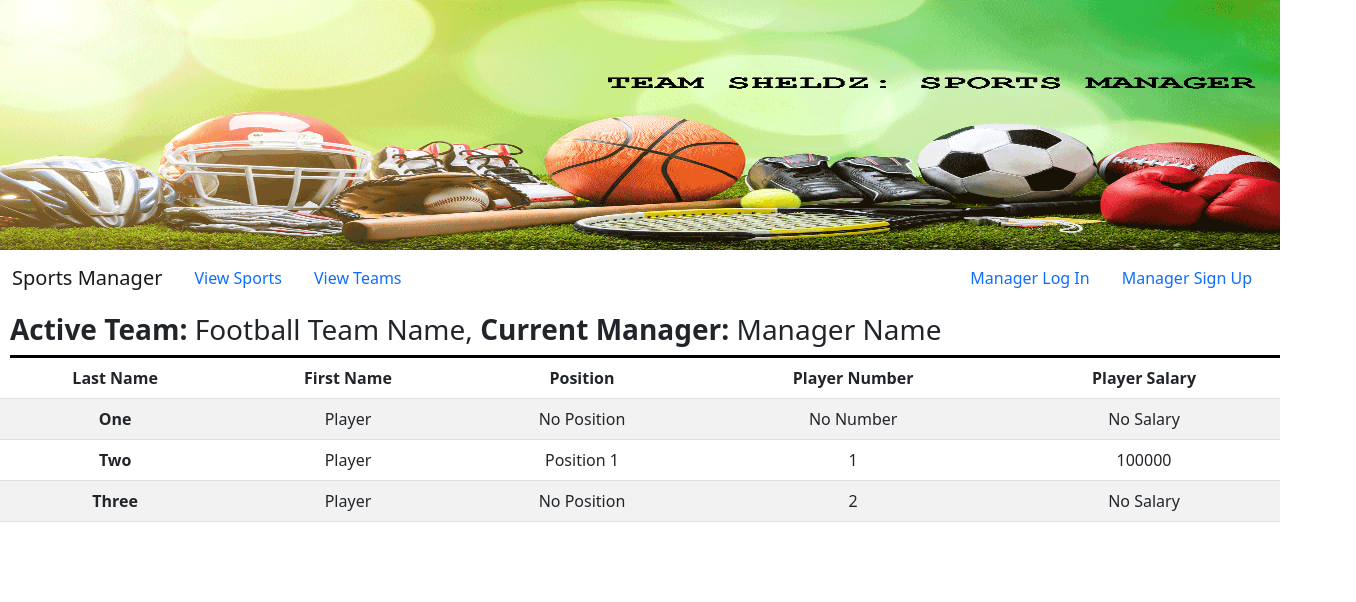
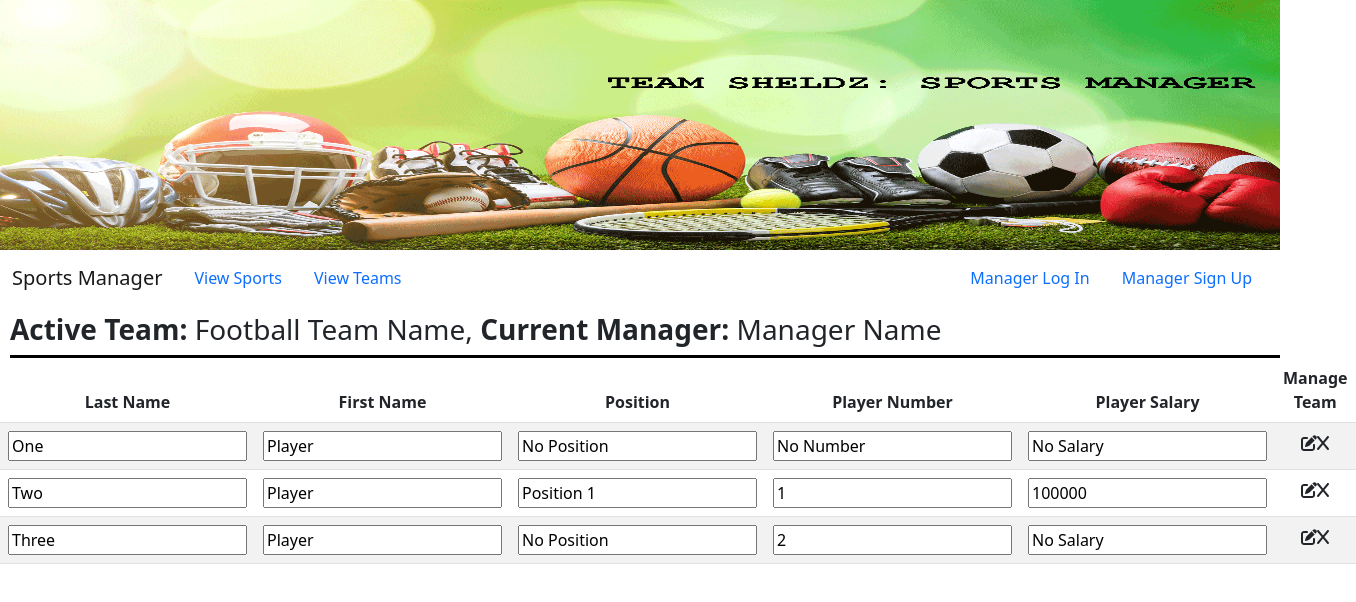
Before and after one commit to UMGC-SHELDZ/sports-manager, a React (Create React App) app: page / in a window 1280 px wide. Both pictures are taken after a click on the link "View Teams". Shown: the top 602 px of the page, 1356 px wide, since content can reach past the window. Built offline with nearby package versions, Linux system fonts and the light colour scheme.

Commit message:
(SM-23) Added forms for each row and state management to unlock rows. (#25)

```diff
--- a/package.json
+++ b/package.json
@@ -3,6 +3,9 @@
   "version": "0.1.0",
   "private": true,
   "dependencies": {
+    "@fortawesome/fontawesome-svg-core": "^6.2.1",
+    "@fortawesome/free-solid-svg-icons": "^6.2.1",
+    "@fortawesome/react-fontawesome": "^0.2.0",
     "@testing-library/jest-dom": "^5.14.1",
     "@testing-library/react": "^13.0.0",
     "@testing-library/user-event": "^13.2.1",
--- a/src/components/App.tsx
+++ b/src/components/App.tsx
@@ -1,4 +1,5 @@
 import React, { useState } from 'react';
+import { Row } from 'reactstrap';
 
 // Constants
 import { CurrentViewOptions } from '../common/constants/constants';
@@ -15,8 +16,6 @@ import SportsTable from './DataTables/SportTable/SportTable';
 import TeamTable from './DataTables/TeamTable/TeamTable';
 import LoginForm from './LoginForm/LoginForm';
 import RegistrationForm from './RegistrationForm/RegistrationForm';
-import { Row } from 'reactstrap';
-
 
 const mockFootballTeamsData: Array<ITeam> = [
   {
--- a/src/components/DataTables/SportTable/SportTable.tsx
+++ b/src/components/DataTables/SportTable/SportTable.tsx
@@ -4,6 +4,9 @@ import { Row, Table } from 'reactstrap';
 
 // Interfaces
 import ITeam from '../../../common/interfaces/ITeam';
+
+// Custome Components
+import SportTableRow from './SportTableRow';
 
 // Hooks
 import { useAuthentication } from '../../../hooks/useAuthentication';
@@ -25,17 +28,7 @@ function SportsTable({ teams }: ISportsTableProps): ReactElement {
             <tbody>
                 {_.map(teams, (team: ITeam) => {
                     return (
-                        <tr key={team.id}>
-                            <th scope='row'>
-                                {team.teamName}
-                            </th>
-                            <td>
-                                {team.managerName}
-                            </td>
-                            <td>
-                                {team.numPlayers}
-                            </td>
-                        </tr>
+                        <SportTableRow team={team} />
                     )
                 })}
             </tbody>
@@ -63,6 +56,11 @@ function SportsTable({ teams }: ISportsTableProps): ReactElement {
                             <th>
                                 Number of Players on Roster
                             </th>
+                            {isAuthenticated &&
+                                <th>
+                                    Manage Team
+                                </th>
+                            }
                         </tr>
                     </thead>
                     <RenderTableBody />
--- /dev/null
+++ b/src/components/DataTables/SportTable/SportTableRow.tsx
@@ -0,0 +1,93 @@
+import React, { FormEvent, ReactElement, useState } from 'react';
+import { FontAwesomeIcon } from '@fortawesome/react-fontawesome'
+import { faBan, faFloppyDisk, faPenToSquare, faX } from '@fortawesome/free-solid-svg-icons'
+
+// Hooks
+import { useAuthentication } from '../../../hooks/useAuthentication';
+
+// Interfaces
+import ITeam from '../../../common/interfaces/ITeam';
+
+interface ITableRowProps {
+    team: ITeam;
+}
+
+function SportTableRow({ team }: ITableRowProps): ReactElement {
+    // Check authentication
+    const isAuthenticated: boolean = useAuthentication();
+
+    // State for Team variables
+    const [teamName, setTeamName] = useState<string>(team.teamName);
+
+    // Note that we should probably hold the manager ID in the team object, and query for the manager name using the ID
+    // It may be wise to have a manager object queried and set here, so we use the ID to send back on updates.
+    const [managerName, setManagerName] = useState<string>(team.managerName);
+
+    // Sets edit state
+    const [isReadOnly, setIsReadOnly] = useState<boolean>(true);
+
+    // Handlers for UI actions
+    /**
+     * Handler for changing the name of the team
+     * @param {FormEvent<HTMLInputElement>} e Changes to the input field.
+     */
+    const handleTeamNameChange = (e: FormEvent<HTMLInputElement>): void => {
+        setTeamName(e.currentTarget.value);
+    }
+
+    /**
+     * Handler for changing the name of the manager.
+     * @param {FormEvent<HTMLInputElement>} e Changes to the input field.
+     */
+    const handleManagerNameChange = (e: FormEvent<HTMLInputElement>): void => {
+        setManagerName(e.currentTarget.value);
+    }
+
+    // PLACEHOLDER FUNCTIONS
+    /**
+     * Handler to delete a team
+     */
+    const handleDeleteTeam = (): void => {
+        setIsReadOnly(true);
+        alert(`${teamName} would be deleted`);
+    }
+
+    /**
+     * Handler to save a team
+     */
+    const handleSaveTeam = (): void => {
+        setIsReadOnly(true);
+        alert(`${teamName} would be saved`);
+    }
+
+    return (
+        <tr key={team.id}>
+            <th scope='row'>
+                <input value={teamName} readOnly={isReadOnly} onChange={handleTeamNameChange} />
+            </th>
+            <td>
+            <input value={managerName} readOnly={isReadOnly} onChange={handleManagerNameChange} />
+            </td>
+            <td>
+                {/* Should be count of associated players from the DB */}
+                {team.numPlayers}
+            </td>
+            {isAuthenticated &&
+                <td>
+                    {!isReadOnly &&
+                        <FontAwesomeIcon icon={faBan} onClick={() => setIsReadOnly(true)}/>
+                    }
+                    {!isReadOnly &&
+                        <FontAwesomeIcon icon={faFloppyDisk} onClick={handleSaveTeam}/>
+                    }
+                    {isReadOnly &&
+                        <FontAwesomeIcon icon={faPenToSquare} onClick={() => setIsReadOnly(false)}/>
+                    }
+                    <FontAwesomeIcon icon={faX} onClick={handleDeleteTeam} />
+                </td>
+            }
+        </tr>
+    )
+};
+
+export default SportTableRow;
--- a/src/components/DataTables/TeamTable/TeamTable.tsx
+++ b/src/components/DataTables/TeamTable/TeamTable.tsx
@@ -7,6 +7,7 @@ import IPlayer from '../../../common/interfaces/IPlayer';
 
 // Hooks
 import { useAuthentication } from '../../../hooks/useAuthentication';
+import TeamTableRow from './TeamTableRow';
 
 interface ITeamTableProps {
     players: Array<IPlayer>;
@@ -25,23 +26,7 @@ function TeamTable({ players }: ITeamTableProps): ReactElement {
             <tbody>
                 {_.map(players, (player) => {
                     return (
-                        <tr key={player.id}>
-                            <th scope='row'>
-                                {player.lastName}
-                            </th>
-                            <td>
-                                {player.firstName}
-                            </td>
-                            <td>
-                                {!_.isNil(player.position) ? player.position : 'No Position'}
-                            </td>
-                            <td>
-                                {!_.isNil(player.playerNumber) ? player.playerNumber : 'No Number'}
-                            </td>
-                            <td>
-                                {!_.isNil(player.salary) ? player.salary : 'No Salary'}
-                            </td>
-                        </tr>
+                        <TeamTableRow player={player} />
                     )
                 })}
             </tbody>
@@ -74,6 +59,11 @@ function TeamTable({ players }: ITeamTableProps): ReactElement {
                             <th>
                                 Player Salary
                             </th>
+                            {isAuthenticated &&
+                                <th>
+                                    Manage Team
+                                </th>
+                            }
                         </tr>
                     </thead>
                     <RenderTableBody />
--- /dev/null
+++ b/src/components/DataTables/TeamTable/TeamTableRow.tsx
@@ -0,0 +1,123 @@
+import React, { FormEvent, ReactElement, useState } from 'react';
+import { FontAwesomeIcon } from '@fortawesome/react-fontawesome'
+import { faBan, faFloppyDisk, faPenToSquare, faX } from '@fortawesome/free-solid-svg-icons'
+
+// Hooks
+import { useAuthentication } from '../../../hooks/useAuthentication';
+
+// Interfaces
+import IPlayer from '../../../common/interfaces/IPlayer';
+import _ from 'lodash';
+
+interface ITeamTableRowProps {
+    player: IPlayer;
+}
+
+function TeamTableRow({ player }: ITeamTableRowProps): ReactElement {
+    // Check authentication
+    const isAuthenticated: boolean = useAuthentication();
+
+    // State for player variables
+    const [lastName, setLastName] = useState<string>(player.lastName);
+    const [firstName, setFirstName] = useState<string>(player.firstName);
+    const [position, setPosition] = useState<string | undefined>(player.position);
+    const [playerNumber, setPlayerNumber] = useState<number | undefined>(player.playerNumber);
+    const [salary, setSalary] = useState<number | undefined>(player.salary);
+
+    // Sets edit state
+    const [isReadOnly, setIsReadOnly] = useState<boolean>(true);
+
+    // Handlers for UI actions
+    /**
+     * Handler for changing the last name of a player
+     * @param {FormEvent<HTMLInputElement>} e Changes to the input field.
+     */
+    const handleLastNameChange = (e: FormEvent<HTMLInputElement>): void => {
+        setLastName(e.currentTarget.value);
+    };
+
+    /**
+     * Handler for changing the first name of a player
+     * @param {FormEvent<HTMLInputElement>} e Changes to the input field.
+     */
+    const handleFirstNameChange = (e: FormEvent<HTMLInputElement>): void => {
+        setFirstName(e.currentTarget.value);
+    };
+
+    /**
+     * Handler for changing the position of a player
+     * @param {FormEvent<HTMLInputElement>} e Changes to the input field.
+     */
+    const handlePositionChange = (e: FormEvent<HTMLInputElement>): void => {
+        setPosition(e.currentTarget.value);
+    };
+
+    /**
+     * Handler for changing the number of a player
+     * @param {FormEvent<HTMLInputElement>} e Changes to the input field.
+     */
+    const handlePlayerNumberChange = (e: FormEvent<HTMLInputElement>): void => {
+        setPlayerNumber(parseInt(e.currentTarget.value));
+    };
+
+    /**
+     * Handler for changing the salary of a player
+     * @param {FormEvent<HTMLInputElement>} e Changes to the input field.
+     */
+     const handleSalaryChange = (e: FormEvent<HTMLInputElement>): void => {
+        setSalary(parseInt(e.currentTarget.value));
+    };
+
+    // PLACEHOLDER FUNCTIONS
+    /**
+     * Handler to delete a player
+     */
+    const handleDeletePlayer = (): void => {
+        setIsReadOnly(true);
+        alert(`${firstName} ${lastName} would be deleted`);
+    }
+
+    /**
+     * Handler to save a player
+     */
+    const handleSavePlayer = (): void => {
+        setIsReadOnly(true);
+        alert(`${firstName} ${lastName} would be saved`);
+    }
+
+    return (
+        <tr key={player.id}>
+            <th scope='row'>
+                <input value={lastName} readOnly={isReadOnly} onChange={handleLastNameChange} />
+            </th>
+            <td>
+                <input value={firstName} readOnly={isReadOnly} onChange={handleFirstNameChange} />
+            </td>
+            <td>
+                <input value={!_.isNil(position) ? position : 'No Position'} readOnly={isReadOnly} onChange={handlePositionChange} />
+            </td>
+            <td>
+                <input value={!_.isNil(playerNumber) ? playerNumber : 'No Number'} readOnly={isReadOnly} onChange={handlePlayerNumberChange} />
+            </td>
+            <td>
+                <input value={!_.isNil(salary) ? salary : 'No Salary'} readOnly={isReadOnly} onChange={handleSalaryChange} />
+            </td>
+            {isAuthenticated &&
+                <td>
+                    {!isReadOnly &&
+                        <FontAwesomeIcon icon={faBan} onClick={() => setIsReadOnly(true)}/>
+                    }
+                    {!isReadOnly &&
+                        <FontAwesomeIcon icon={faFloppyDisk} onClick={handleSavePlayer}/>
+                    }
+                    {isReadOnly &&
+                        <FontAwesomeIcon icon={faPenToSquare} onClick={() => setIsReadOnly(false)}/>
+                    }
+                    <FontAwesomeIcon icon={faX} onClick={handleDeletePlayer} />
+                </td>
+            }
+        </tr>
+    )
+};
+
+export default TeamTableRow;
```
Also changed, not shown: 1 other file (tests, documents, lock files or other folders).
